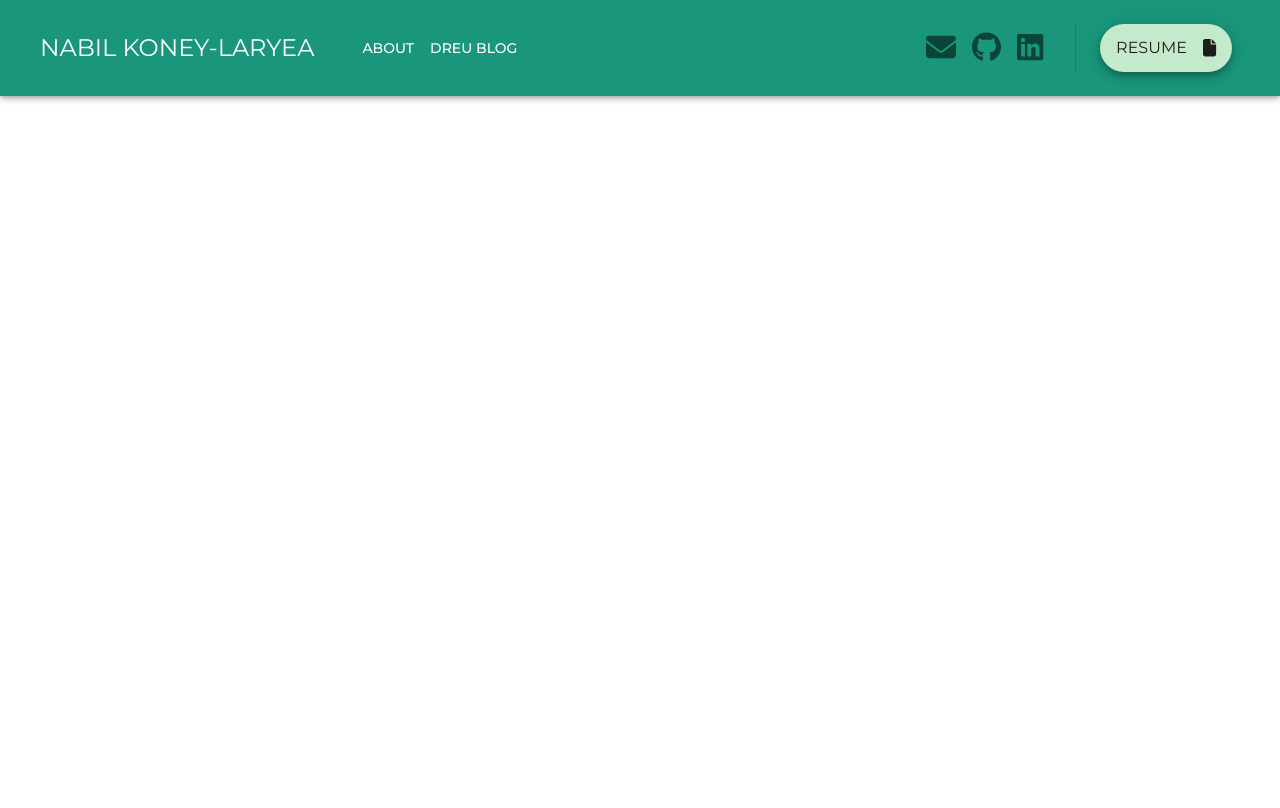
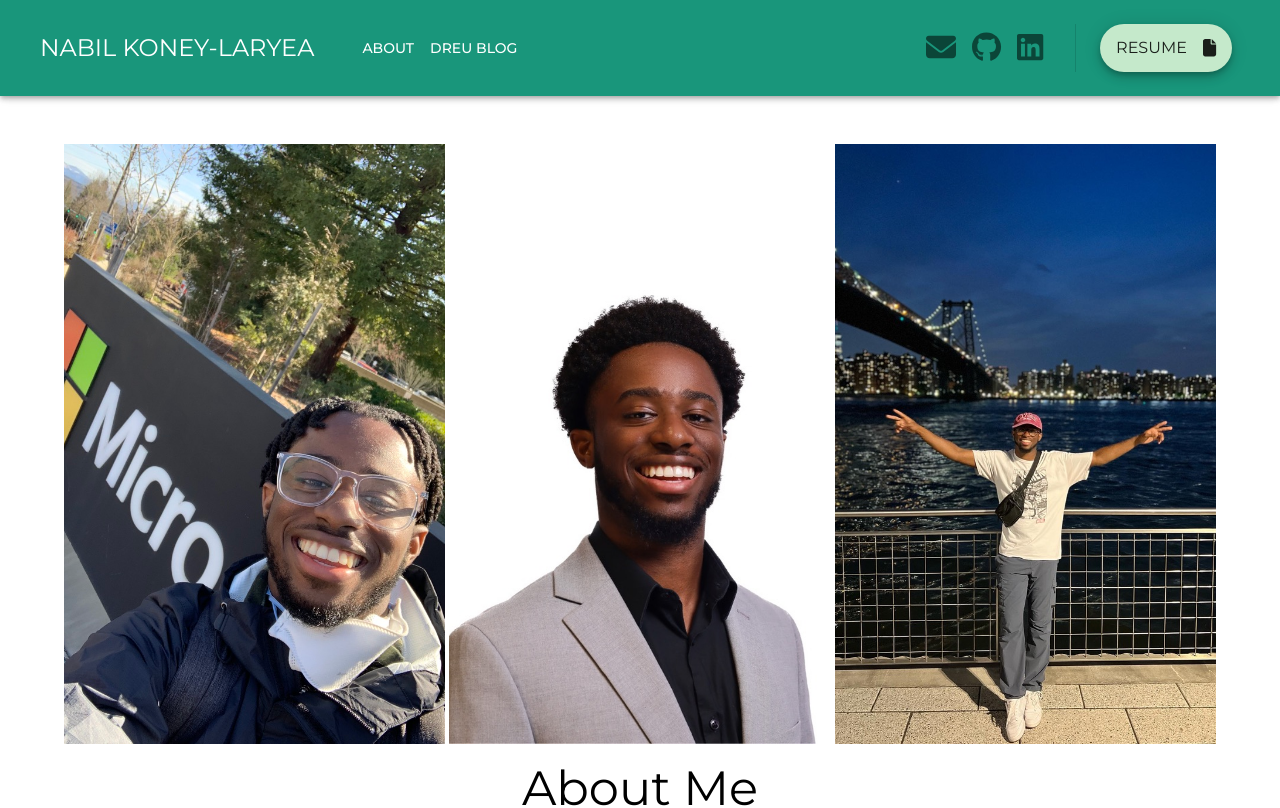
Before and after one commit to nabilkoneylaryea/nabilkoneylaryea.github.io, a React (Create React App) app: page / in a window 1280 px wide. Shown: the top 808 px of the page. Built offline with nearby package versions, Linux system fonts and the light colour scheme; a web font is replaced by a local one.

Commit message:
Changing routing

```diff
--- a/package.json
+++ b/package.json
@@ -17,6 +17,7 @@
 		"@testing-library/user-event": "^13.5.0",
 		"babel-plugin-macros": "^3.1.0",
 		"font-awesome": "^4.7.0",
+		"gh-pages": "^5.0.0",
 		"react": "^18.2.0",
 		"react-dom": "^18.2.0",
 		"react-router-dom": "^6.14.0",
--- a/src/App.js
+++ b/src/App.js
@@ -38,7 +38,7 @@ function App() {
 							<Header />
 							<Routes>
 								<Route path='/'>
-									<Route path='about' element={<About />} />
+									<Route index element={<About />} />
 									{/* <Route path='resume' element={<Resume />} /> */}
 									<Route path='dreu' element={<Dreu />} />
 									<Route path='*' element={<NoPage />} />
```
Also changed, not shown: 1 other file (tests, documents, lock files or other folders).
